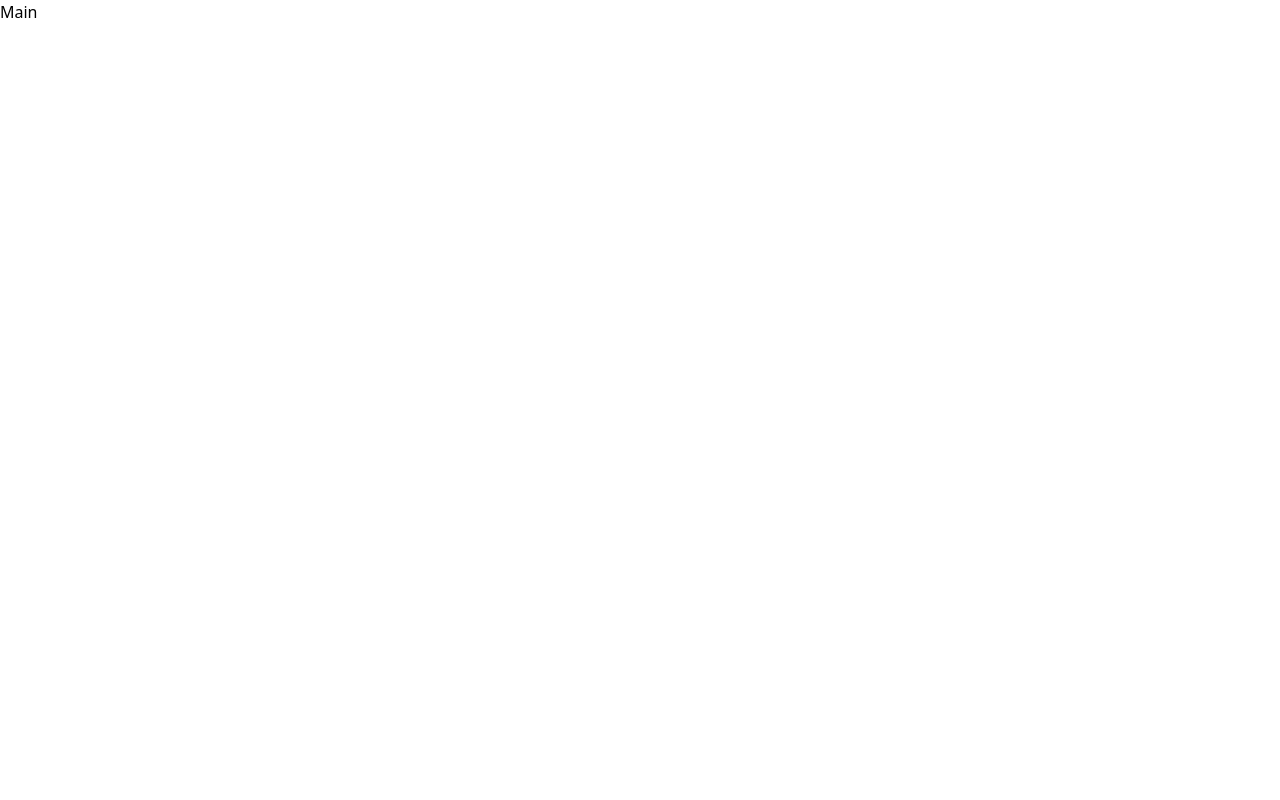
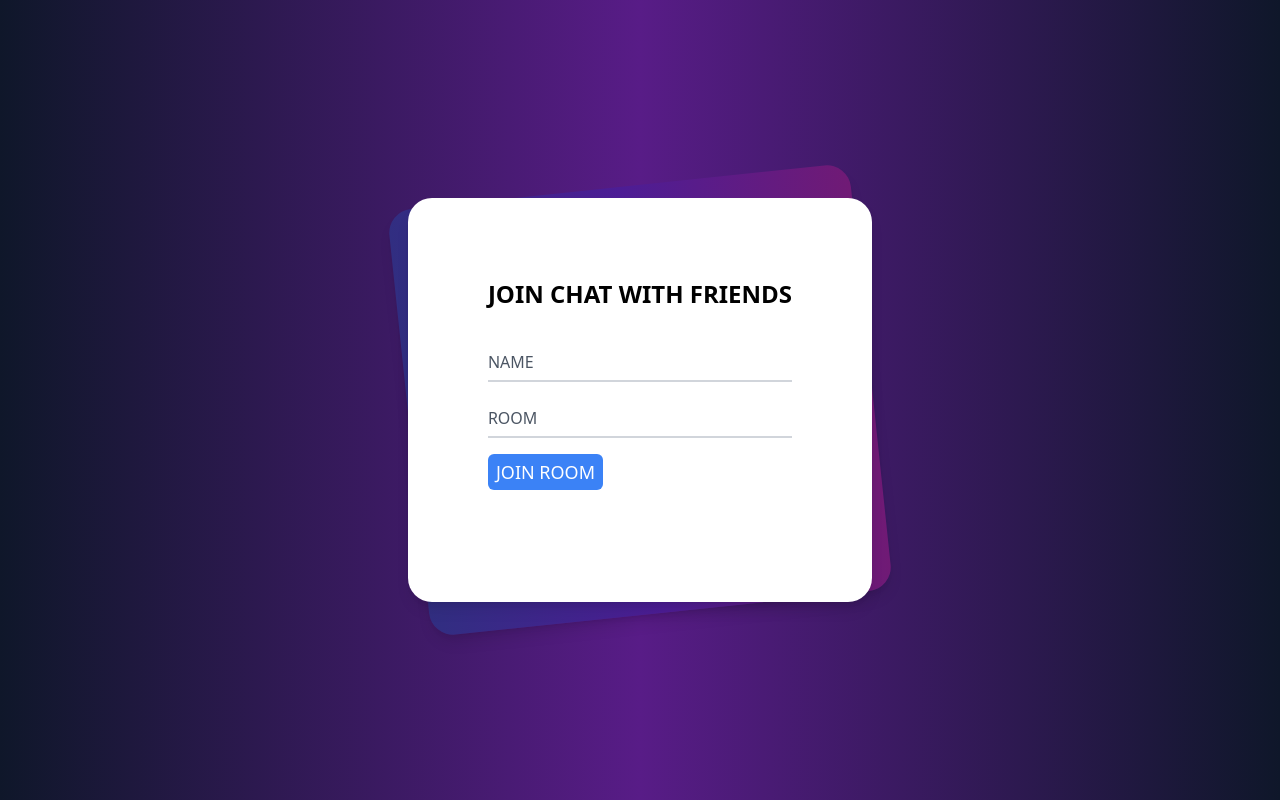
Before and after one commit to kakeoff/react-express-chat, a React (Create React App) app in the folder client/: page / in a window 1280 px wide. Built offline with nearby package versions, Linux system fonts and the light colour scheme.

Commit message:
join form

```diff
--- a/client/src/components/App.jsx
+++ b/client/src/components/App.jsx
@@ -3,7 +3,7 @@ import AppRoutes from './AppRoutes'
 
 const App = () => {
   return (
-    <div>
+    <div className="bg-gradient-to-r from-slate-900 via-purple-900 to-slate-900 w-screen h-screen">
       <AppRoutes />
     </div>
   )
--- a/client/src/components/Main.jsx
+++ b/client/src/components/Main.jsx
@@ -1,9 +1,100 @@
 import React from 'react'
+import { useState } from 'react'
+import { Link } from 'react-router-dom'
+const FIELDS = {
+  NAME: 'name',
+  ROOM: 'room',
+}
+const Main = () => {
+  const { NAME, ROOM } = FIELDS
+  const [values, setValues] = useState({ [NAME]: '', [ROOM]: '' })
 
-const Main = () => {
-    return (
-        <div>Main</div>
-    )
+  const handleChange = ({ target: { value, name } }) => {
+    setValues({ ...values, [name]: value })
+  }
+
+  const handleClick = (e) => {
+    const isDisabled = Object.values(values).some((value) => !value)
+
+    if (isDisabled) e.preventDefault()
+  }
+
+  console.log(values)
+  return (
+    <div className="flex w-full h-full justify-center items-center">
+      <form>
+        <div className="min-h-screen py-6 flex flex-col justify-center sm:py-12">
+          <div className="relative py-3 sm:max-w-xl sm:mx-auto">
+            <div className="absolute inset-0 bg-gradient-to-r from-indigo-900 via-violet-900 to-fuchsia-900 shadow-lg transform -skew-y-6 sm:skew-y-0 sm:-rotate-6 sm:rounded-3xl"></div>
+            <div className="relative px-4 py-10 bg-white shadow-lg sm:rounded-3xl sm:p-20">
+              <div className="max-w-md mx-auto">
+                <div>
+                  <h1 className="text-2xl font-semibold">
+                    JOIN CHAT WITH FRIENDS
+                  </h1>
+                </div>
+                <div className="divide-y divide-gray-200">
+                  <div className="py-8 text-base leading-6 space-y-4 text-gray-700 sm:text-lg sm:leading-7">
+                    <div className="relative">
+                      <input
+                        autoComplete="off"
+                        id="name"
+                        name="name"
+                        type="text"
+                        value={values[NAME]}
+                        className="peer placeholder-transparent h-10 w-full border-b-2 border-gray-300 text-gray-900 focus:outline-none focus:borer-rose-600"
+                        placeholder="NAME"
+                        onChange={handleChange}
+                        required
+                      />
+                      <label
+                        htmlFor="name"
+                        className="absolute left-0 -top-3.5 text-gray-600 text-sm peer-placeholder-shown:text-base peer-placeholder-shown:text-gray-440 peer-placeholder-shown:top-2 transition-all peer-focus:-top-3.5 peer-focus:text-gray-600 peer-focus:text-sm"
+                      >
+                        NAME
+                      </label>
+                    </div>
+                    <div className="relative">
+                      <input
+                        autoComplete="off"
+                        id="room"
+                        name="room"
+                        value={values[ROOM]}
+                        type="text"
+                        className="peer placeholder-transparent h-10 w-full border-b-2 border-gray-300 text-gray-900 focus:outline-none focus:borer-rose-600"
+                        placeholder="ROOM"
+                        onChange={handleChange}
+                        required
+                      />
+                      <label
+                        htmlFor="room"
+                        className="absolute left-0 -top-3.5 text-gray-600 text-sm peer-placeholder-shown:text-base peer-placeholder-shown:text-gray-440 peer-placeholder-shown:top-2 transition-all peer-focus:-top-3.5 peer-focus:text-gray-600 peer-focus:text-sm"
+                      >
+                        ROOM
+                      </label>
+                    </div>
+                    <div className="relative">
+                      <Link
+                        to={`/chat?name=${values[NAME]}&room=${values[ROOM]}`}
+                        onClick={handleClick}
+                      >
+                        <button
+                          type="submit"
+                          className="bg-blue-500 text-white rounded-md px-2 py-1"
+                        >
+                          JOIN ROOM
+                        </button>
+                      </Link>
+                    </div>
+                  </div>
+                </div>
+              </div>
+            </div>
+          </div>
+        </div>
+      </form>
+    </div>
+  )
 }
 
 export default Main
```
